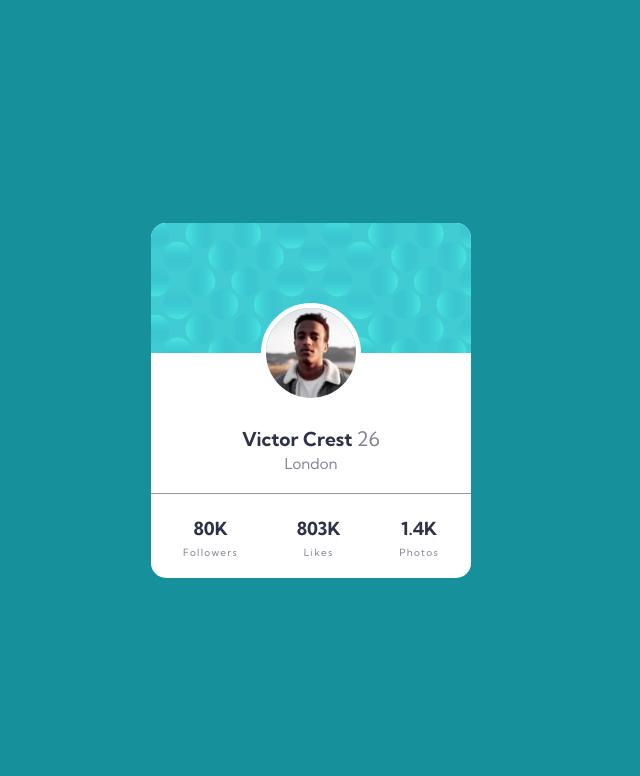
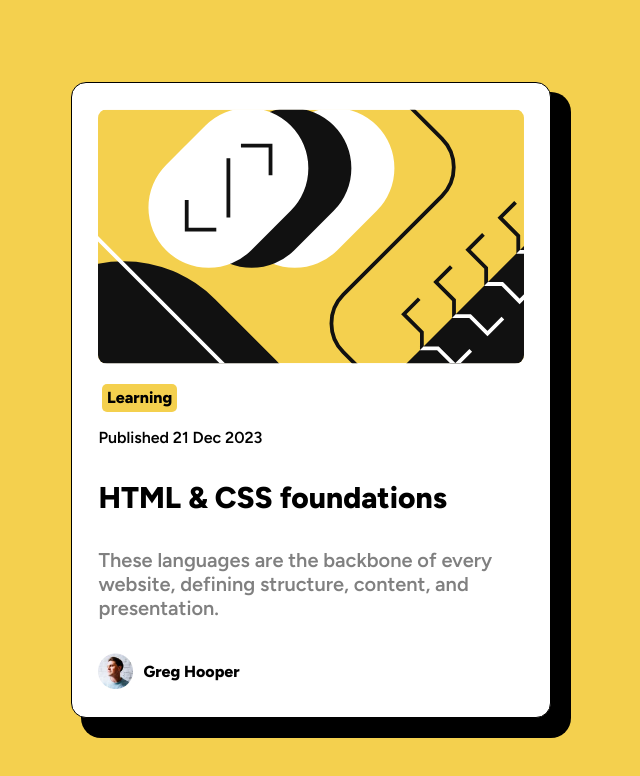
Before and after one commit to Master-RedP021/profile-card-component-main, a plain HTML site: page index.html in a window 1280 px wide. Shown: the whole page, without its empty margins (329-969 px from the left). Drawn offline with Linux system fonts and the light colour scheme.

Commit message:
Add files via upload

```diff
--- a/index.html
+++ b/index.html
@@ -3,28 +3,33 @@
 <head>
   <meta charset="UTF-8">
   <meta name="viewport" content="width=device-width, initial-scale=1.0">
-  <title>Document</title>
+  <title>Blog preview card solution</title>
   <link rel="stylesheet" href="style.css">
 </head>
 <body>
-  <div class="card">
-    <div class="card-img"></div>
+ <div class="card">
+  <img src="assets/images/illustration-article.svg" >
+     <h3>
+        Learning
+      </h3>
+      <p>
+        Published 21 Dec 2023
+      </p>
+      <div class="card-body">
 
-  <div class="card-head">
-    <img src="images/image-victor.jpg"  >
+      <h4>
+        HTML & CSS foundations
+      </h4>
+      <p>
+        These languages are the backbone of every<br>website, defining structure, content, and<br> presentation.
+      </p>
+      <div class="profile">
+        <img src="assets/images/image-avatar.webp" >
+        <span>
+          Greg Hooper
+        </span>
+      </div>
+    </div>
   </div>
-   <div class="card-body">
-   <h2>Victor Crest <span id="card-body">26</span></h2>
-      <p>
-         London
-      </p>
-    <div class="foot">
-          <h4> 80K  <span id="foot">Followers</span> </h4>
-          <h4> 803K <span id="foot">Likes</span> </h4>
-          <h4> 1.4K <span id="foot">Photos</span> </h4>
-     </div>
-    </div>
-
-</div>
 </body>
 </html>
--- a/style.css
+++ b/style.css
@@ -1,107 +1,79 @@
-/* style.css */
-@import url('https://fonts.googleapis.com/css2?family=Kumbh+Sans:wght@400;700&display=swap');
+@import url('https://fonts.googleapis.com/css2?family=Figtree:wght@600;800&display=swap');
 
-* {
-  box-sizing: border-box;
-  padding: 0;
-  margin: 0;
+*{
+
+    margin: 0;
+    box-sizing: border-box;
+    padding: 0;
+    font-size: 16px;
+    font-family: 'Figtree', sans-serif;
+
+}
+body{
+    display: grid;
+    justify-content: center;
+    height: 100vh;
+    background-color: hsl(47, 88%, 63%);
 }
 
-body {
-  width: 100%;
-  height: 100vh;
-  font-family: 'Kumbh Sans', sans-serif;
-  font-size: 18px;
-  color: hsl(229, 23%, 23%);
-  background-color: hsl(185, 75%, 35%);
-  display: flex;
-  align-items: center;
-  justify-content: center;
+.card{
+    border: 1px solid;
+    background-color: hsl(0, 0%, 100%);
+    margin: auto;
+    width: fit-content;
+    border-radius: 15px;
+    padding: 10px;
+    box-shadow: 15px 15px 0px 5px black;
 }
 
-.card {
-  background: #fff;
-  text-align: center;
-  width: 320px;
-  height: 355px;
-  border-radius: 15px;
-  overflow: hidden;
-  position: relative;
-  z-index: 1;
-  margin: 0;
+.card > img {
+   width: 100%;
+   border-radius: 25px;
+   padding: 1rem;
+
 }
-.card-img {
-    height: 130px;
-    width: 350px;
-    background: url(/images/bg-pattern-card.svg);
-    background-size: cover;
+.card > h3{
+    display: inline-block;
+    margin-left: 20px;
+    padding: 1%;
+    background-color: hsl(47, 88%, 63%);
+    border-radius: 5px;
+
 }
-.card > img {
-  border-radius: 15px 15px 0 0;
-  height: 125px;
-  width: 100%;
+.card > p{
+    padding: 1rem;
+}
+.card-body h4{
+     padding: 1rem;
+
+     font-size: 30px;
+}
+.card-body > h4:hover{
+    color: hsl(47, 88%, 63%);
 }
 
-.card-head {
-  width: 100px;
-  height: 100px;
-  border-radius: 50%;
-  margin: -50px auto -30px auto;
-  border: 5px solid #fff;
-  overflow: hidden;
+.card-body > h4:hover{
+    color: hsl(47, 88%, 63%);
+}
+
+
+.card-body p{
+    padding: 1rem;
+    font-size: 20px;
+    color:hsl(0, 0%, 50%);
+}
+.profile {
+    display: flex;
+    align-items: center;
+    padding: 1rem;
+}
+
+.profile img{
+    width: 35px ;
 
 }
 
-.card-head > img {
-  display: block;
-  height: auto;
-  width: 100%;
+.profile span{
+    padding: 10px;
+    font-weight: bolder;
 }
-
-.card-body {
-  height: 250px;
-  line-height: 1.5rem;
-  color: hsl(229, 23%, 23%);
-  margin-top: 54px;
-  margin-bottom: -75px;
-}
-
-.card-body > h2 {
-  font-size: 1.2rem;
-  text-align: center;
-}
-
-.card-body > p {
-  align-items: center;
-  font-weight: 400;
-  font-size: 15px;
-  opacity: 0.6;
-  padding: 1px;
-  text-align: center;
-}
-
-#card-body {
-  text-align: center;
-  font-weight: 400;
-  font-size: 20px;
-  opacity: 0.6;
-}
-
-.foot {
-  width: 100%;
-  height: auto;
-  display: flex;
-  align-items: center;
-  justify-content: space-between;
-  border-top: 1px solid hsl(0, 0%, 59%);
-  margin-top: 1rem;
-  padding: 23px 2rem;
-}
-
-#foot {
-  display: block;
-  font-weight: 400;
-  font-size: 10px;
-  letter-spacing: 1.3px;
-  opacity: 0.6;
-}
```
Also changed, not shown: assets/fonts/Figtree-Italic-VariableFont_wght.ttf (added), assets/fonts/Figtree-VariableFont_wght.ttf (added), assets/fonts/OFL.txt (added), assets/fonts/README.txt (added), assets/fonts/static/Figtree-ExtraBold.ttf (added), assets/fonts/static/Figtree-SemiBold.ttf (added), assets/images/favicon-32x32.png (added), assets/images/illustration-article.svg (added), assets/images/image-avatar.webp (added), design/active-states.jpg (added), design/desktop-design.jpg, design/desktop-preview.jpg, design/mobile-design.jpg, text.txt (added), 3 other files.
